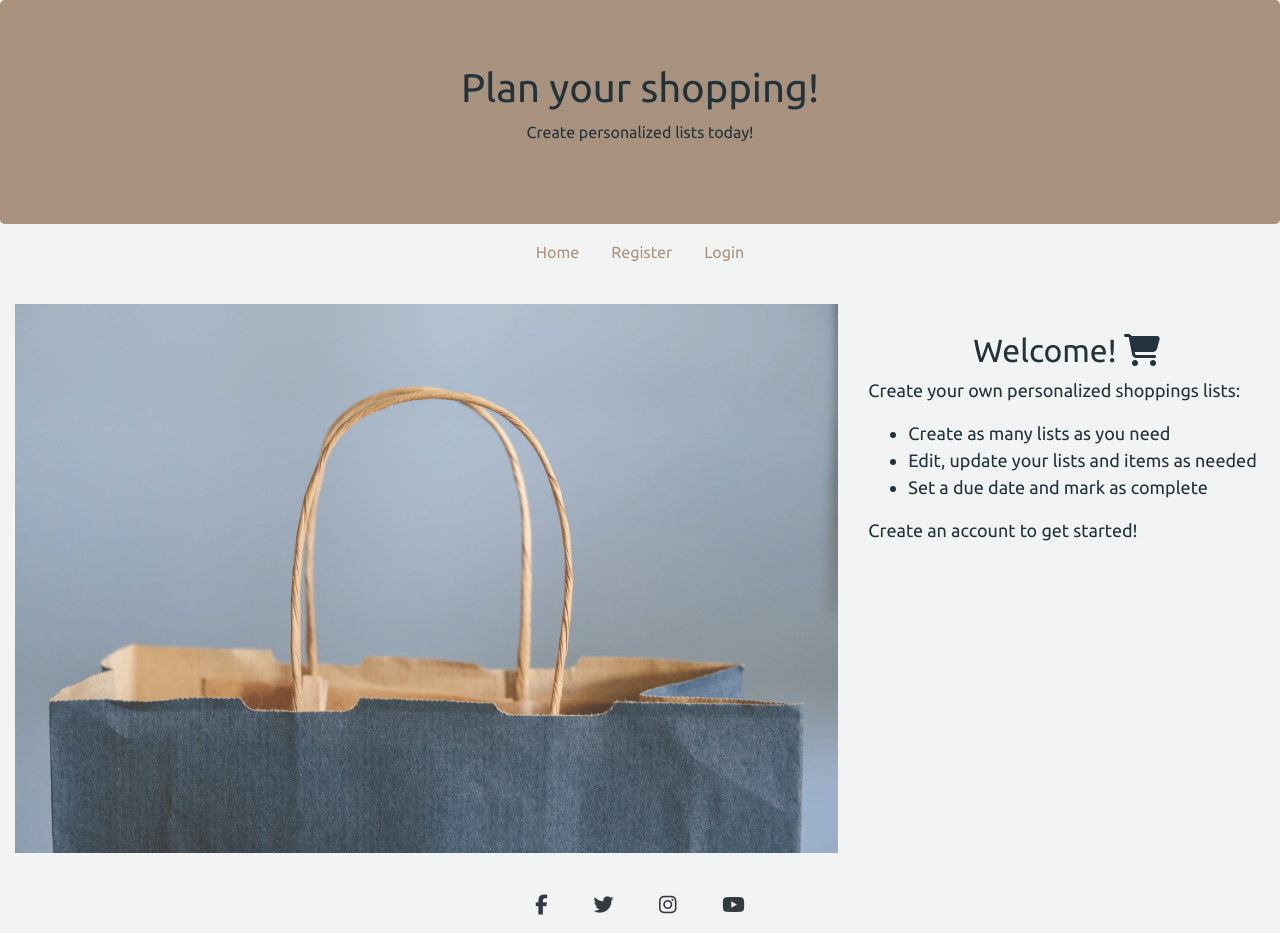
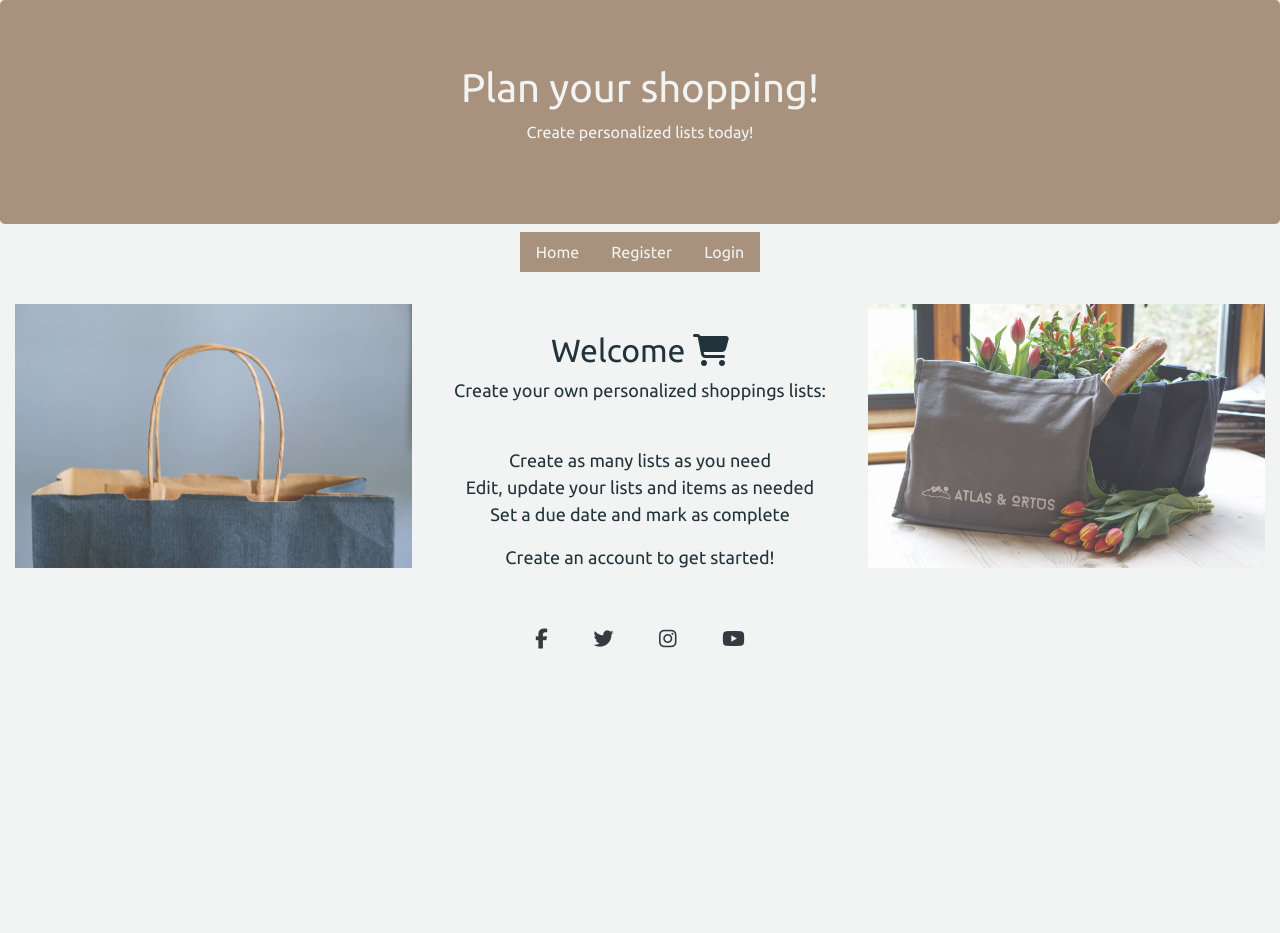
Before and after one commit to caoimheD/pp4shoppinglist, a Django app: page / in a window 1280 px wide. After the commit the page ends 649 px from the top, so only its background shows below. Run offline with Django 4.2, Linux system fonts and the light colour scheme; some libraries are stand-ins or nearby versions.

Commit message:
add second image to homepage and change text colour/weight

```diff
--- a/static/css/style.css
+++ b/static/css/style.css
@@ -23,14 +23,14 @@ img {
 
 .header {
     margin-bottom:0;
-    color: #22333B;
+    color: #F2F4F3;
     background-color: #A9927D;
 }
 
 .textbox {
-    font-weight: 450;
     font-size: large;
     color: #22333B;
+    text-align: center;
 }
 
 h2, h3 {
@@ -41,14 +41,15 @@ h2, h3 {
 
 .links {
     text-decoration: none;
-    color:  #A9927D;
+    color:  #F2F4F3;
+    background-color: #A9927D;
 
 }
 
 .links:hover {
     text-decoration: none;
-    color: #F2F4F3;
-    background-color: #A9927D;
+    color:  #A9927D;
+    background-color: #F2F4F3;
 }
 
 .listdetails {
--- a/templates/base.html
+++ b/templates/base.html
@@ -74,30 +77,40 @@
   </div>
 
 
+  <!-- Text and images content -->
 
   <div class="container-fluid">
     <div class="row">
 
-      <div class="col-sm-8">
+      <div class="col-sm-4">
         {% load static %} <img src="{% static "/media/shopbag.jpg" %}" class="img-fluid" alt="Shopping Bag">
       </div>
 
+      <div class="col-sm-4 textbox">
+        <br>
+        <h2>Welcome <i class="fa-solid fa-cart-shopping"></i></h2>
 
-
-      <div class="col-sm-4 textbox justify-content-center">
+        <p> Create your own personalized shoppings lists: </p>
         <br>
-        <h2>Welcome! <i class="fa-solid fa-cart-shopping"></i></h2>
-        <p> Create your own personalized shoppings lists:
-          <ul>
-            <li>Create as many lists as you need</li>
-            <li>Edit, update your lists and items as needed</li>
-            <li>Set a due date and mark as complete</li>
-          </ul>
-          Create an account to get started!
+        <p>
+          Create as many lists as you need
+          <br>
+          Edit, update your lists and items as needed
+          <br>
+          Set a due date and mark as complete
+          <br>
+        </p>
+        Create an account to get started!
         </p>
       </div>
+
+      <div class="col-sm-4">
+        {% load static %} <img src="{% static "/media/bagandflowers.jpg" %}" class="img-fluid" alt="Shopping Bag">
+      </div>
+
     </div>
   </div>
+
 
   {% endblock content %}
 
```
Also changed, not shown: other parts of templates/base.html (+15 -30 lines), README.md, static/media/bagandflowers.jpg (added).
